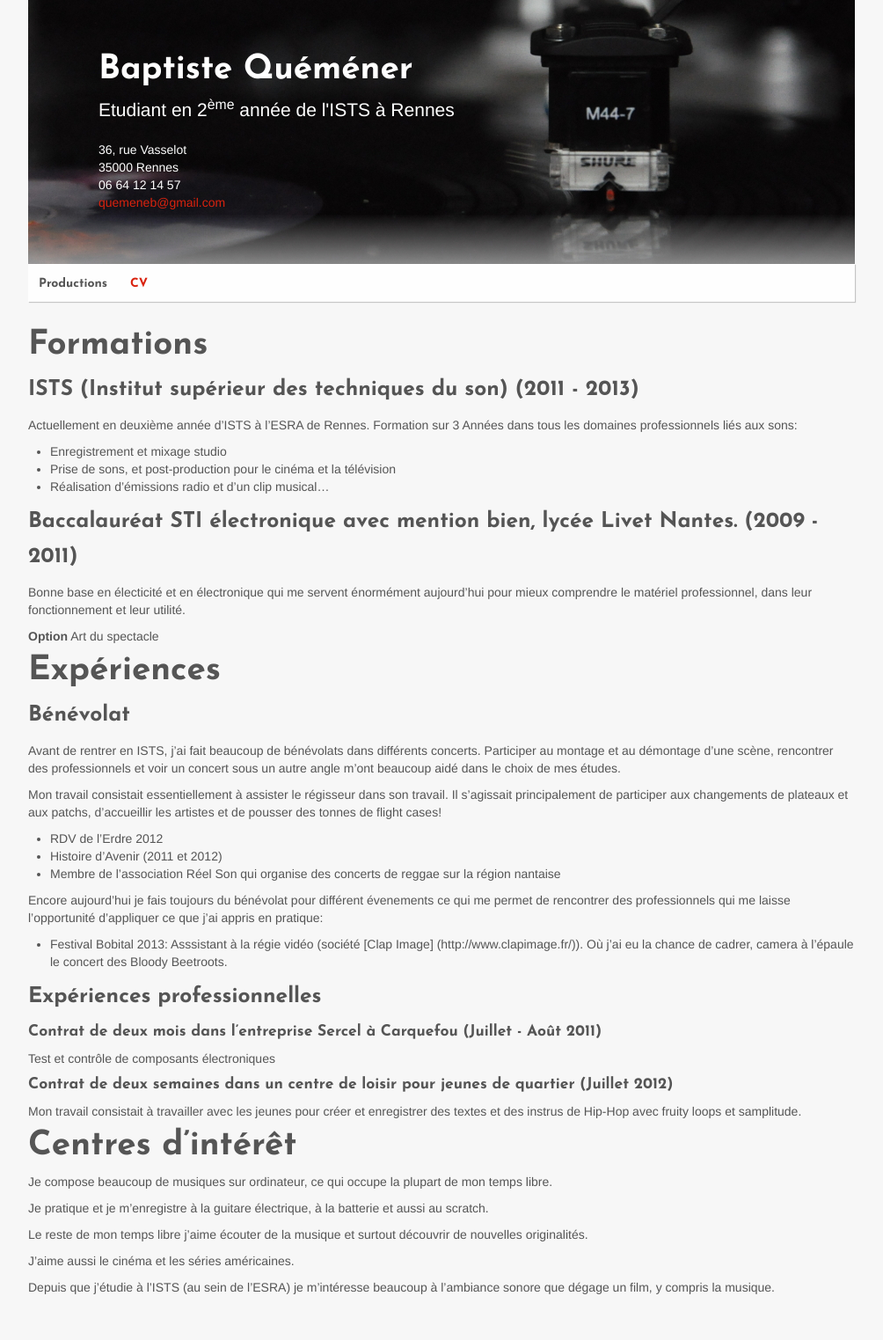
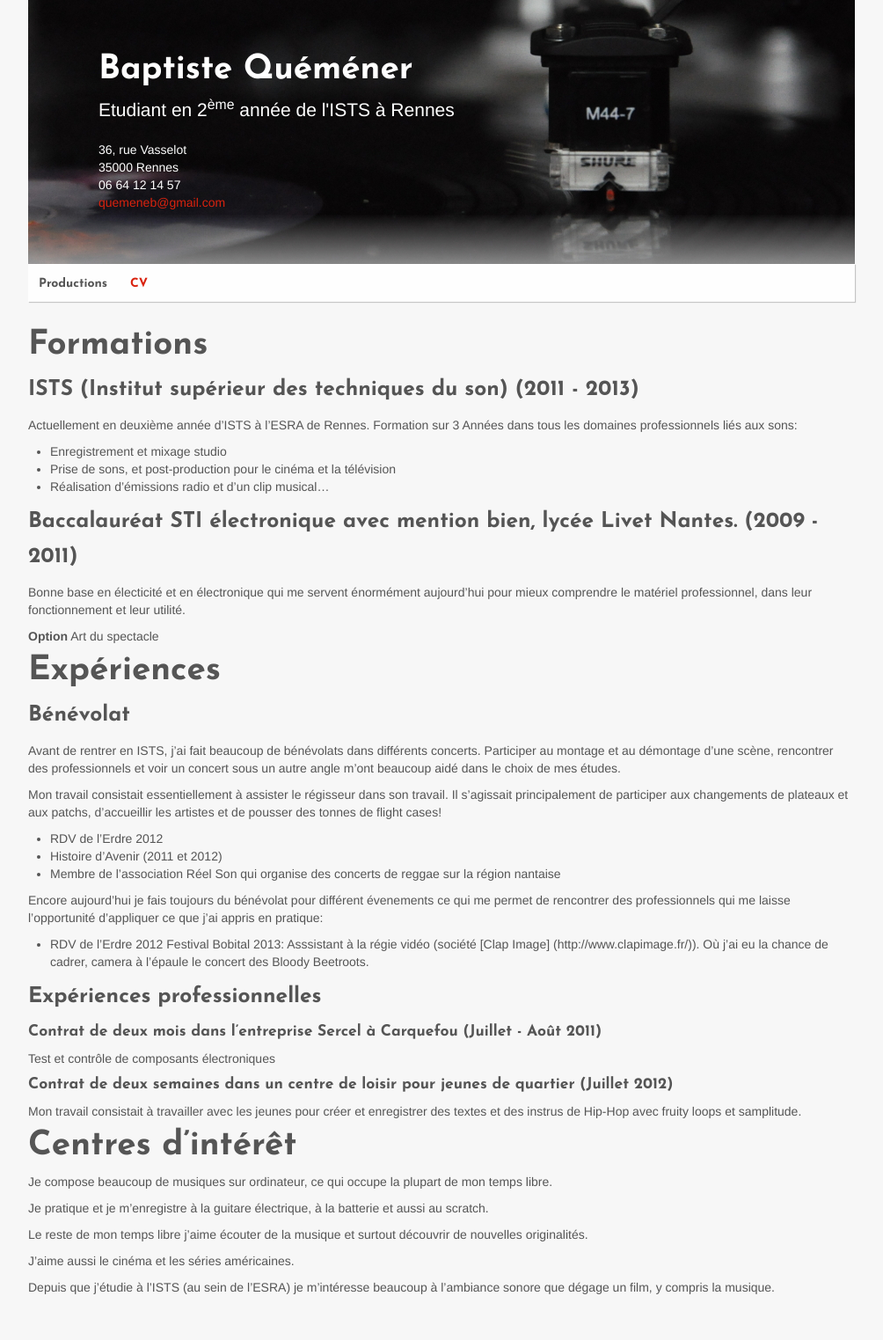
Before and after one commit to Baptisteq/baptisteq.github.com, a Jekyll site: the page built from cv.md, in a window 1280 px wide. Shown: the whole page at 88% size, without its empty margins (138-1142 px from the left). Built offline with Jekyll 4.4.1, drawn with Linux system fonts in a browser that asks for light colours.

Commit message:
Update cv.md

```diff
--- a/cv.md
+++ b/cv.md
@@ -35,7 +35,7 @@ d'accueillir les artistes et de pousser des tonnes de flight cases!
 - Membre de l'association Réel Son qui organise des concerts de reggae sur la région nantaise
 
 Encore aujourd'hui je fais toujours du bénévolat pour différent évenements ce qui me permet de rencontrer des professionnels qui me laisse l'opportunité d'appliquer ce que j'ai appris en pratique:
-- Festival Bobital 2013: Asssistant à la régie vidéo (société [Clap Image] (http://www.clapimage.fr/)). Où j'ai eu la chance de cadrer, camera à l'épaule le concert des Bloody Beetroots.
+- RDV de l'Erdre 2012 Festival Bobital 2013: Asssistant à la régie vidéo (société [Clap Image] (http://www.clapimage.fr/)). Où j'ai eu la chance de cadrer, camera à l'épaule le concert des Bloody Beetroots.
 
 ### Expériences professionnelles
 #### Contrat de deux mois dans l'entreprise Sercel à Carquefou (Juillet - Août 2011)
```
